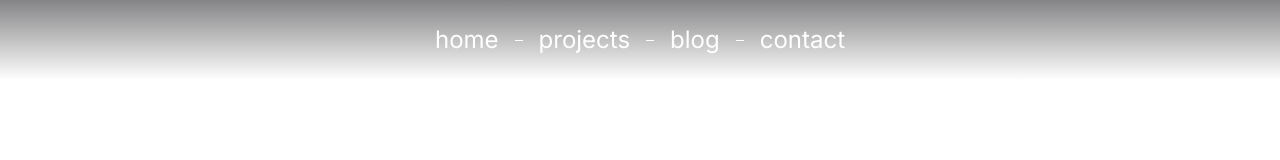
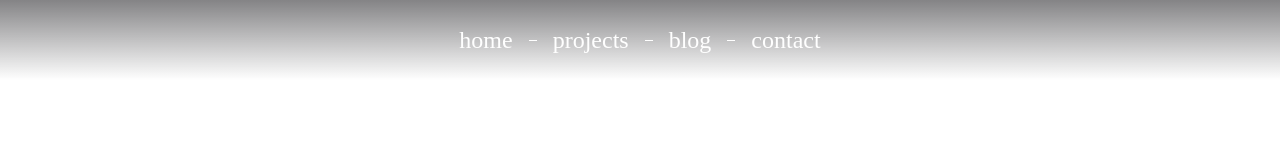
Before and after one commit to Christophe-Ch/portfolio, a Next.js app in the folder portfolio-front/: page / in a window 1280 px wide. Shown: the top 160 px of the page. Built offline with nearby package versions, Linux system fonts and the light colour scheme.

Commit message:
:bug: (front) Fixed useRouter returning null

```diff
--- /dev/null
+++ b/portfolio-front/components/layout.js
@@ -0,0 +1,17 @@
+import Nav from "./nav";
+import Head from "next/head";
+
+export default function Layout({ children }) {
+  return (
+    <>
+      <Head>
+        <link
+          rel="stylesheet"
+          href="https://cdnjs.cloudflare.com/ajax/libs/meyer-reset/2.0/reset.min.css"
+        />
+      </Head>
+      <Nav />
+      <main>{children}</main>
+    </>
+  );
+}
--- a/portfolio-front/components/nav.js
+++ b/portfolio-front/components/nav.js
@@ -4,6 +4,8 @@
 import { useRouter } from "next/router";
 
 export default function Nav() {
+  const router = useRouter();
+
   return (
     <>
       <input type="checkbox" className={styles.toggleMenu} />
@@ -17,7 +19,9 @@
         <span className={styles.navTitle}>MENU</span>
         <nav>
           <Link href="/">
-            <a className={cn({ [styles.active]: "/" == "/" })}>home</a>
+            <a className={cn({ [styles.active]: router.pathname == "/" })}>
+              home
+            </a>
           </Link>
           <span></span>
           <Link href="/projects">
--- a/portfolio-front/pages/_app.js
+++ b/portfolio-front/pages/_app.js
@@ -1,7 +1,12 @@
+import Layout from "../components/layout";
 import "../styles/globals.css";
 
 function MyApp({ Component, pageProps }) {
-  return <Component {...pageProps} />;
+  return (
+    <Layout>
+      <Component {...pageProps} />
+    </Layout>
+  );
 }
 
 export default MyApp;
--- a/portfolio-front/pages/_document.js
+++ /dev/null
@@ -1,24 +0,0 @@
-import { Html, Head, Main, NextScript } from "next/document";
-import Nav from "../components/nav";
-
-export default function Document() {
-  return (
-    <Html>
-      <Head>
-        <link
-          rel="stylesheet"
-          href="https://cdnjs.cloudflare.com/ajax/libs/meyer-reset/2.0/reset.min.css"
-        />
-        <link
-          rel="stylesheet"
-          href="https://fonts.googleapis.com/css?family=Inter:thin,extralight,regular,semibold,bold"
-        ></link>
-      </Head>
-      <body>
-        <Nav />
-        <Main />
-        <NextScript />
-      </body>
-    </Html>
-  );
-}
```
